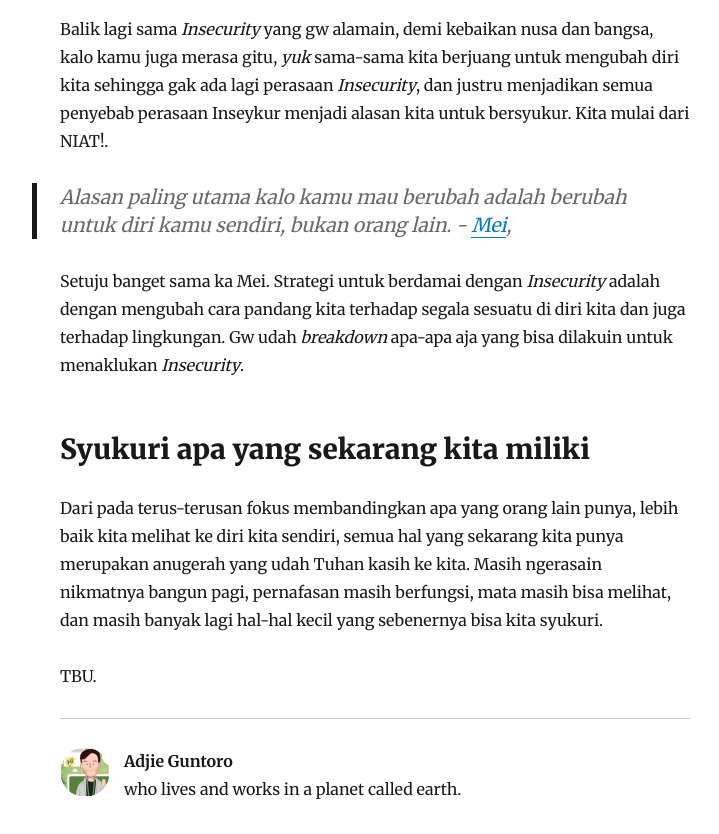
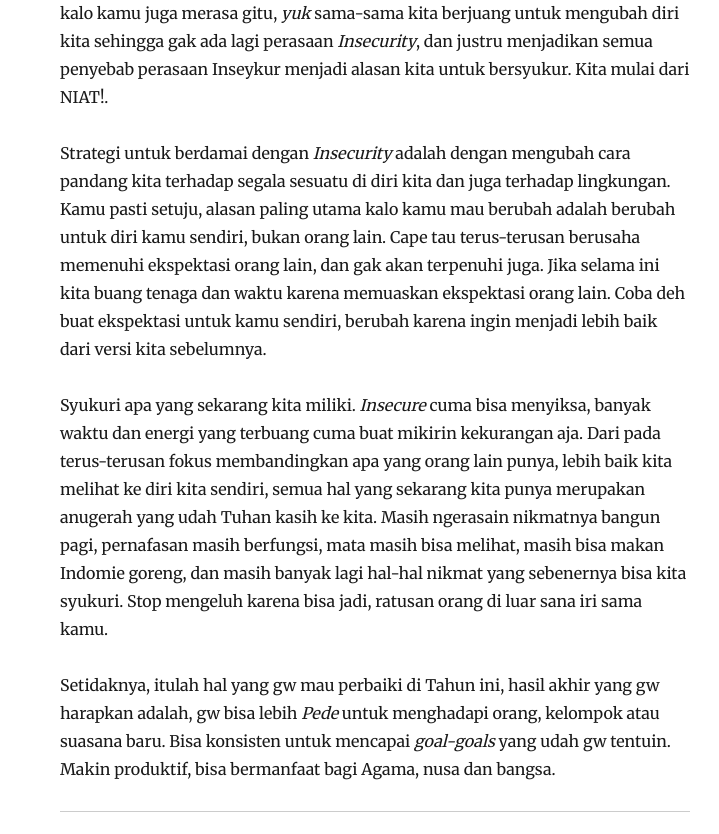
Before and after one commit to adjieguntoro-tokped/blognya-adjie, a Gatsby site: page /dari-insecure-menjadi-bersyukur/ in a window 1280 px wide. Shown: the part 812-1646 px from the top of the page, without its empty margins (265-984 px from the left). Built offline with nearby package versions, Linux system fonts and the light colour scheme; Gatsby itself is replaced by a stand-in of ours; some packages are replaced by stand-ins of ours.

Commit message:
update first article

```diff
--- a/content/blog/dari-insecure-menjadi-bersyukur/index.md
+++ b/content/blog/dari-insecure-menjadi-bersyukur/index.md
@@ -1,5 +1,5 @@
 ---
-title: Mengubah Insekyur Menjadi Bersyukur
+title: Insekyur Hufft!!!
 date: "2020-01-04T22:40:32.169Z"
 description: "Kamu pernah merasa minder ga sih? Kok kayanya orang lain gampang banget ya dapetin apa yg dia mau, sedangkan kamu hidupnya gini-gini aja.
 Tenang kamu ga sendirian! Kali ini gw akan share tutorial lengkap mengubah insekyur menjadi bersyukur."
@@ -20,14 +20,11 @@ Misal, hubungan kamu ke pasangan, ~~abaikan bagaian ini kalo kamu sekarang jombl
 Balik lagi sama *Insecurity* yang gw alamain, demi kebaikan nusa dan bangsa, kalo kamu juga merasa gitu, *yuk* sama-sama kita berjuang untuk mengubah diri kita sehingga gak ada lagi perasaan *Insecurity*, dan justru menjadikan
 semua penyebab perasaan Inseykur menjadi alasan kita untuk bersyukur. Kita mulai dari NIAT!.
 
-> Alasan paling utama kalo kamu mau berubah adalah berubah untuk diri kamu sendiri, bukan orang lain. - [Mei](https://www.instagram.com/meiranastasia/?hl=id),
+Strategi untuk berdamai dengan *Insecurity* adalah dengan mengubah cara pandang kita terhadap segala sesuatu di diri kita
+dan juga terhadap lingkungan. Kamu pasti setuju, alasan paling utama kalo kamu mau berubah adalah berubah untuk diri kamu sendiri, bukan orang lain. Cape tau terus-terusan berusaha memenuhi ekspektasi orang lain, dan gak akan terpenuhi juga. Jika selama ini kita buang tenaga dan waktu karena memuaskan ekspektasi orang lain. Coba deh buat ekspektasi untuk kamu sendiri, berubah karena ingin menjadi lebih baik dari versi kita sebelumnya.
 
-Setuju banget sama ka Mei. Strategi untuk berdamai dengan *Insecurity* adalah dengan mengubah cara pandang kita terhadap segala sesuatu di diri kita
-dan juga terhadap lingkungan. Gw udah *breakdown* apa-apa aja yang bisa dilakuin untuk menaklukan *Insecurity*.
+Syukuri apa yang sekarang kita miliki. *Insecure* cuma bisa menyiksa, banyak waktu dan energi yang terbuang cuma buat mikirin kekurangan aja. Dari pada terus-terusan fokus membandingkan apa yang orang lain punya, lebih baik kita melihat ke diri kita sendiri, semua hal yang sekarang kita punya
+merupakan anugerah yang udah Tuhan kasih ke kita. Masih ngerasain nikmatnya bangun pagi, pernafasan masih berfungsi, mata masih bisa melihat, masih bisa makan Indomie goreng, dan
+masih banyak lagi hal-hal nikmat yang sebenernya bisa kita syukuri. Stop mengeluh karena bisa jadi, ratusan orang di luar sana iri sama kamu.
 
-## Syukuri apa yang sekarang kita miliki
-Dari pada terus-terusan fokus membandingkan apa yang orang lain punya, lebih baik kita melihat ke diri kita sendiri, semua hal yang sekarang kita punya
-merupakan anugerah yang udah Tuhan kasih ke kita. Masih ngerasain nikmatnya bangun pagi, pernafasan masih berfungsi, mata masih bisa melihat, dan
-masih banyak lagi hal-hal kecil yang sebenernya bisa kita syukuri.
-
-TBU.
+Setidaknya, itulah hal yang gw mau perbaiki di Tahun ini, hasil akhir yang gw harapkan adalah, gw bisa lebih *Pede* untuk menghadapi orang, kelompok atau suasana baru. Bisa konsisten untuk mencapai *goal-goals* yang udah gw tentuin. Makin produktif, bisa bermanfaat bagi Agama, nusa dan bangsa.
--- a/gatsby-config.js
+++ b/gatsby-config.js
@@ -57,8 +57,8 @@ module.exports = {
     {
       resolve: `gatsby-plugin-manifest`,
       options: {
-        name: `Gatsby Starter Blog`,
-        short_name: `GatsbyJS`,
+        name: `Adjie Guntoro`,
+        short_name: `Adjie Guntoro`,
         start_url: `/`,
         background_color: `#ffffff`,
         theme_color: `#663399`,
```
